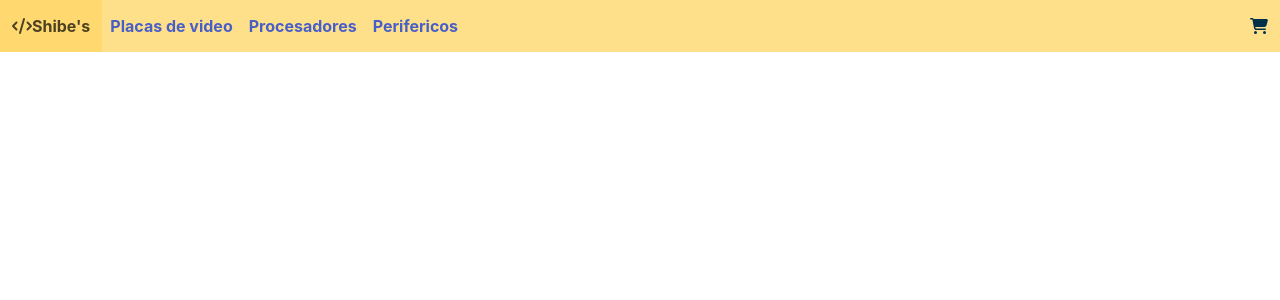
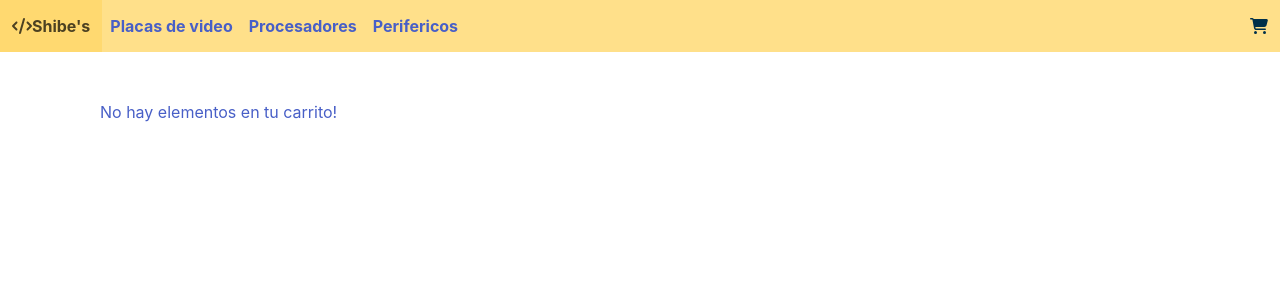
Before and after one commit to JulianGibelli/reactCoderhouse, a React (Create React App) app: page /cart in a window 1280 px wide. Shown: the top 300 px of the page. Built offline with nearby package versions, Linux system fonts and the light colour scheme.

Commit message:
se agrega rendering condicion temprano para cartcontainer

```diff
--- a/src/components/CartContainer/CartContainer.jsx
+++ b/src/components/CartContainer/CartContainer.jsx
@@ -1,4 +1,5 @@
 import React, { useContext } from "react";
+import { Link } from "react-router-dom";
 import { cartContext } from "../../storage/cartContext";
 import Button from "../Button/Button";
 //1. Traer el array del context
@@ -8,11 +9,12 @@ function CartContainer() {
   const { cart, removeItem } = useContext(cartContext);
 
   //render condicional -> "carrito vacío , volvé al inicio"
-
+  if (cart.length > 0) {
+    console.log("cantidad de carrito", cart.length);
     return (
       <div className="p-3">
         {cart.map((item) => (
-        <div className="card" style={{marginTop:"50px"}}>
+          <div className="card" style={{ marginTop: "50px" }}>
             <div className="card-image">
               <figure className="image is-4by3">
                 <img src={item.thumbnail} alt="Placeholder image" />
@@ -24,7 +26,9 @@ function CartContainer() {
                   <p className="title is-4">{item.title}</p>
                   <p className="subtitle is-6">${item.price}</p>
                   <p className="subtitle is-6">Cantidad: {item.count}</p>
-                <Button onButtonTouch={()=>removeItem(item)}>Remove item</Button>
+                  <Button onButtonTouch={() => removeItem(item)}>
+                    Remove item
+                  </Button>
                 </div>
               </div>
             </div>
@@ -33,5 +37,11 @@ function CartContainer() {
       </div>
     );
   }
+  return (
+    <Link to="/">
+      <h2 style={{ marginTop: "100px",marginLeft:"100px" }}>No hay elementos en tu carrito!</h2>
+    </Link>
+  );
+}
 
 export default CartContainer;
```
Lines whose indentation alone changed are shown as unchanged.
